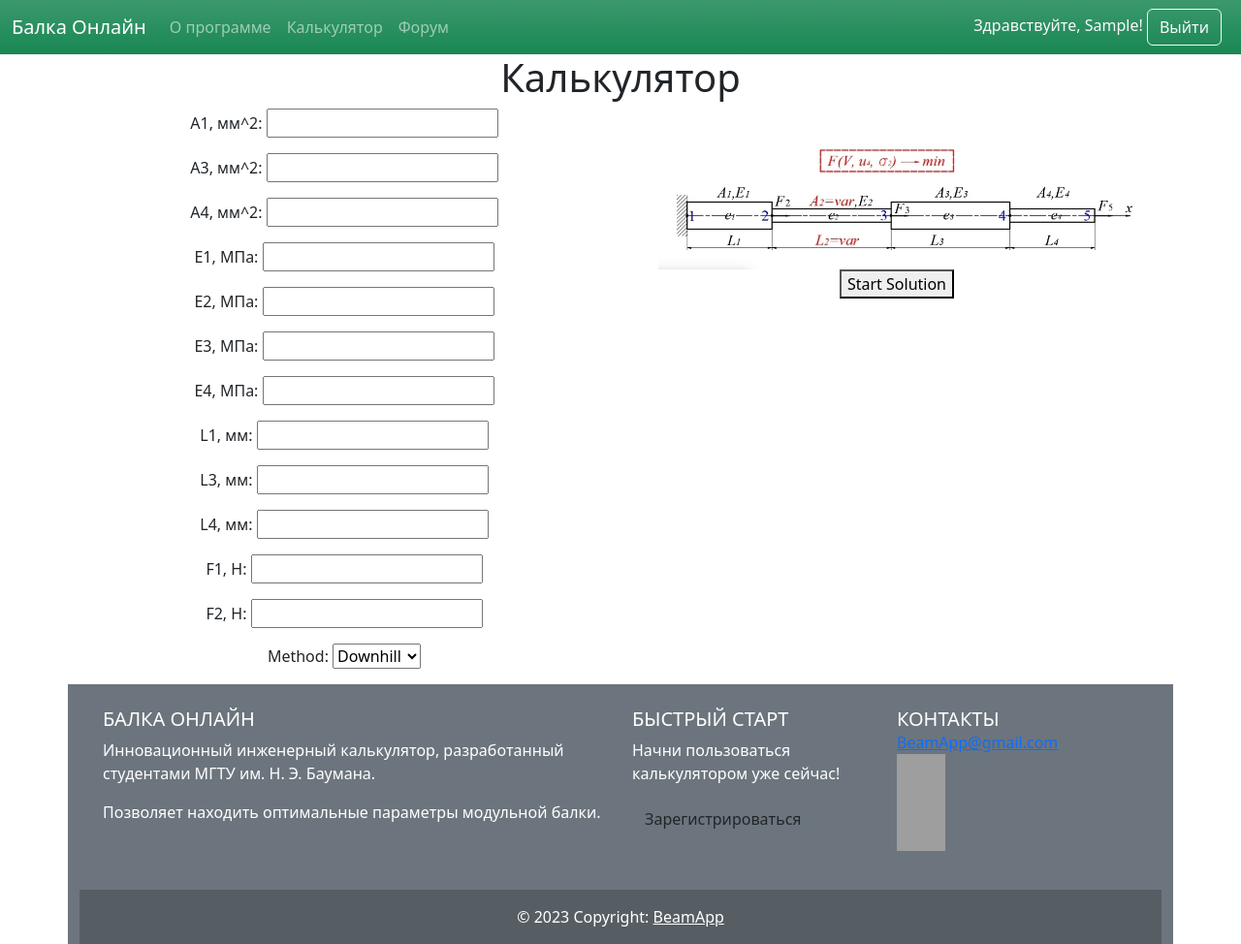
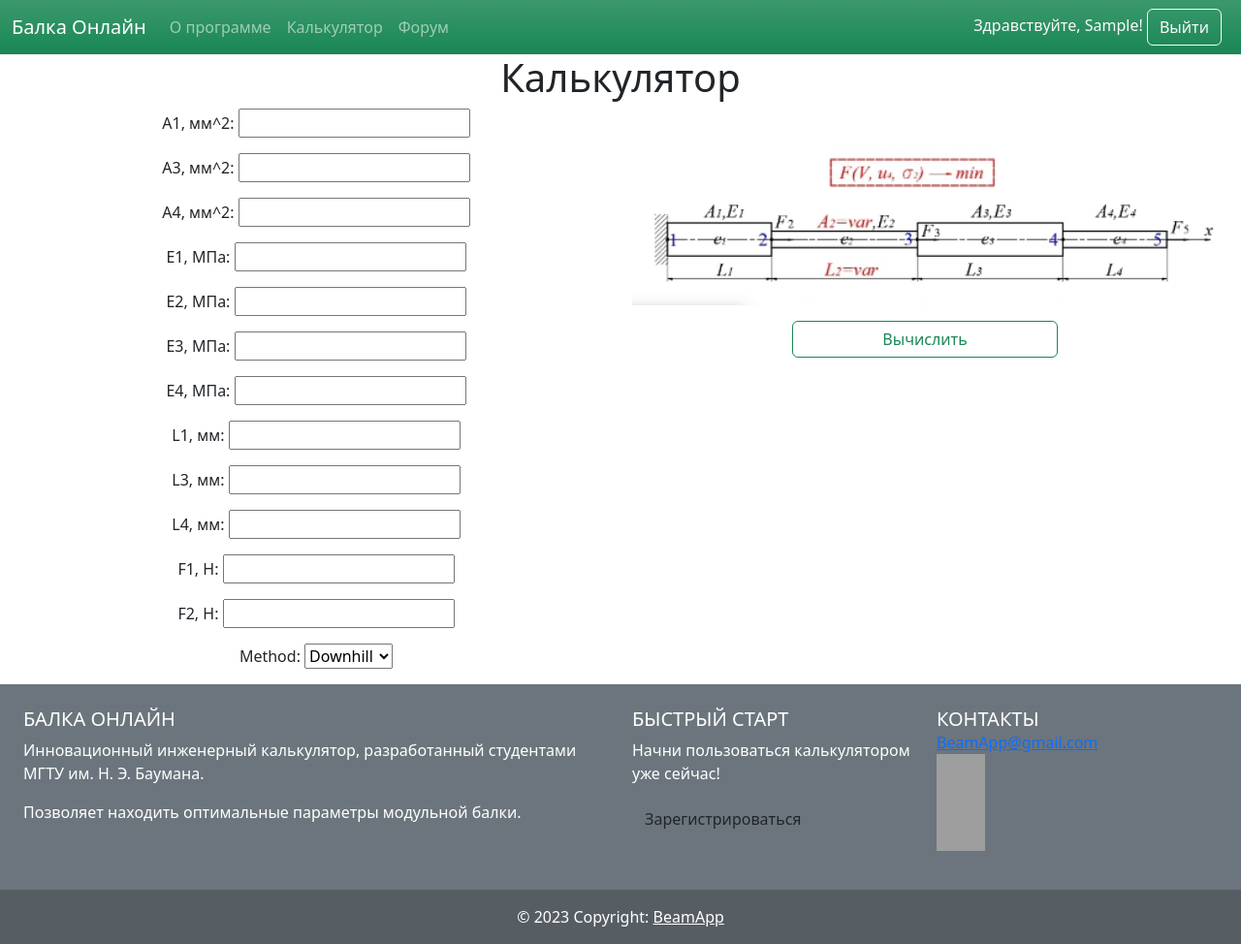
Before and after one commit to Ship-Vano/balkapp, a Django app: page /work/ in a window 1280 px wide. Shown: the whole page at 97% size. Run offline with Django 4.2, Linux system fonts and the light colour scheme; the visitor is signed in with stand-in values (Sample User, id 1); grey boxes are pictures that could not be loaded.

Commit message:
Fixed the UI: put the results into a table, added grid layout

```diff
--- a/BeamApp/work/templates/index.html
+++ b/BeamApp/work/templates/index.html
@@ -1,7 +1,7 @@
 {% extends "base.html" %}
 {% load static %}
 {% block title %}Beam Calculator{% endblock %}
-{% block content %}
+{% block contents %}
 
     <h1>Beam Calculator</h1>
     <form method="POST" action="#">
--- a/BeamApp/work/templates/numbers.html
+++ b/BeamApp/work/templates/numbers.html
@@ -1,7 +1,7 @@
 {% extends "base.html" %}
 {% load static %}
 {% block title %}Beam Calculator{% endblock %}
-{% block content %}
+{% block contents %}
 
     <h1>Beam Calculator</h1>
     <form method="POST" action="#">
--- a/BeamApp/work/templates/work/numbers.html
+++ b/BeamApp/work/templates/work/numbers.html
@@ -4,7 +4,7 @@
 {% block contents %}
 <body>
     <h1>Калькулятор</h1>
-	<div class="container">
+	<div class="container-fluid">
 		<div class="row">
 			<div class="col">
 				<form method="POST" action="#">
@@ -15,26 +15,35 @@
 					</div>
 			</div>
 			<div class="col" method="POST" action="#" >
+				<div class="row">
 					<img src="{% static 'work/images/1.png' %}" alt="Scheme"><br>
-				<button type="submit">Start Solution</button><br>
+				</div>
+				<div class="row p-3">
+					<div class="d-grid gap-1 col-6 mx-auto">
+					<button type="submit" class="btn btn-outline-success">Вычислить</button>
+					</div>
+				</div>
 				{% if rez1 and rez2 %}
-				<h2>Результаты</h2>
-				<div class="container-fluid text-center">
-					<table>
-						<thead>
+				<div class="row p-3">
+<!--					<h2>Результаты</h2>-->
+						<table class="table-light table-bordered border-success align-middle">
+							<tr>
+								<th colspan="2">Результаты</th>
+							</tr>
+							<tr>
 								<th>A2</th>
 								<th>L2</th>
-						</thead>
+							</tr>
 							<tr>
 								<td>{{ rez1 }}</td>
 								<td>{{ rez2 }}</td>
 							</tr>
 						</table>
 				</div>
+				{% endif %}
 			</div>
 		</div>
 	</div>
-	{% endif %}
 </body>
 
 {% endblock %}
```
Lines whose indentation alone changed are shown as unchanged.
